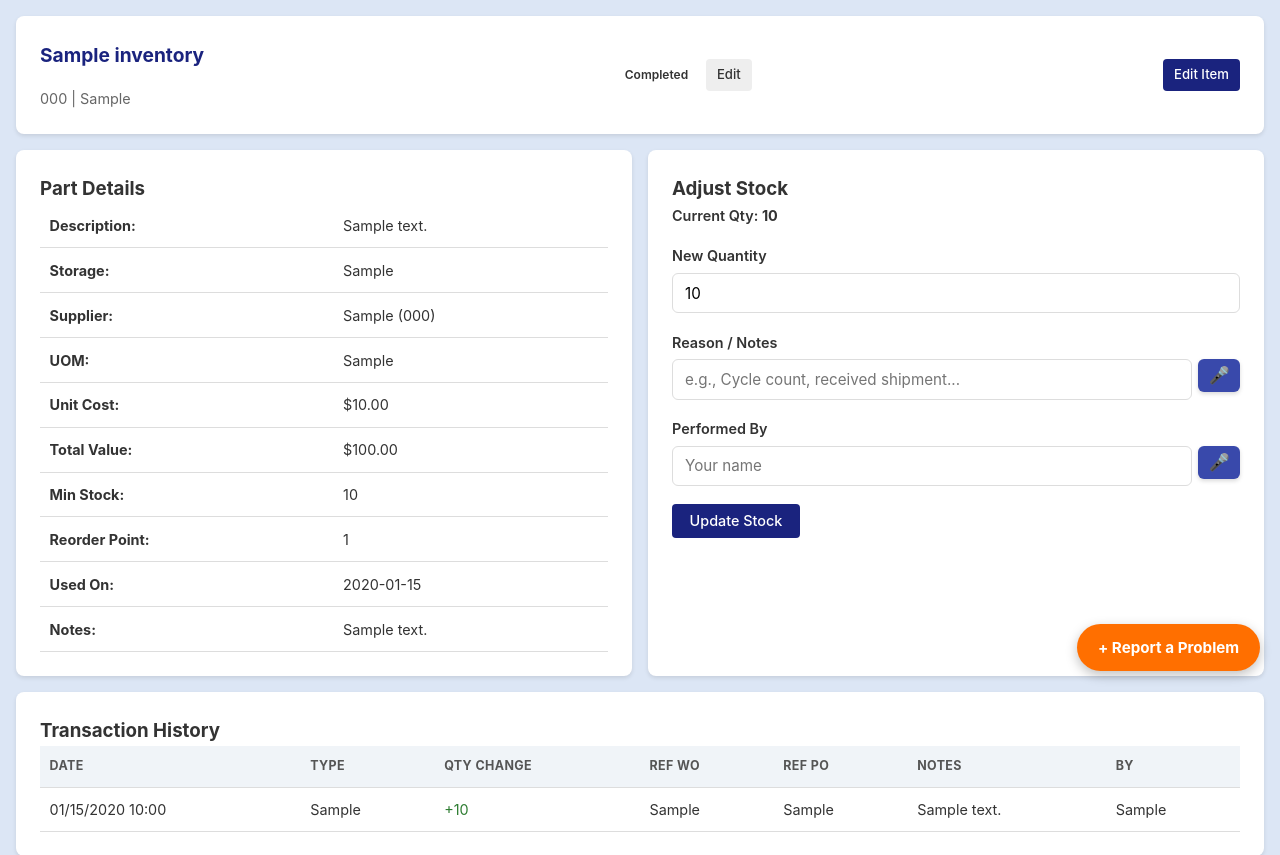
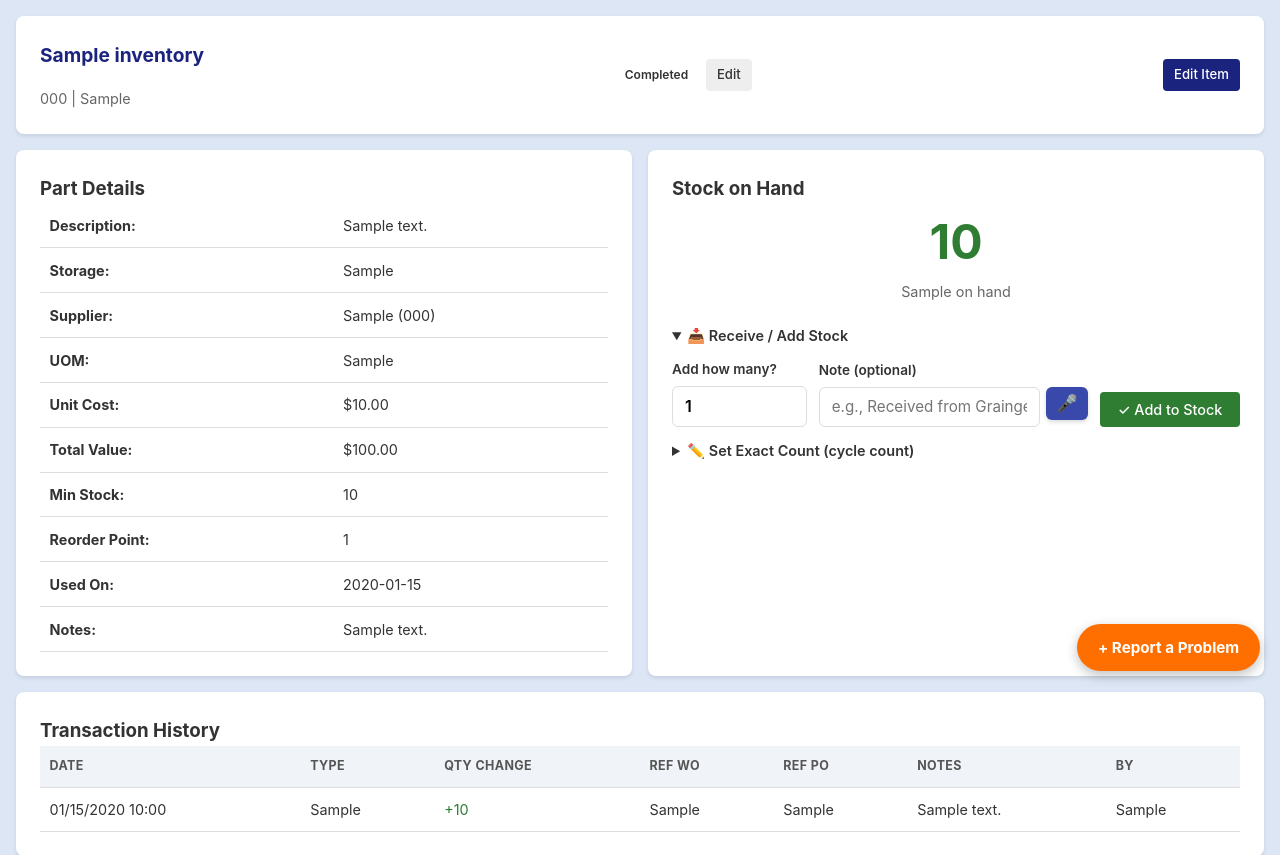
Before and after one commit to 1234zahradnik/rivets-mms, a Flask app: page /inventory/1 in a window 1280 px wide. Shown: the part 109-964 px from the top of the page. Run offline with Flask 3, Linux system fonts and the light colour scheme; a user stored in the database is signed in; tables that the repository leaves empty hold one stand-in row (values such as "Sample post").

Commit message:
Better inventory detail, assigned-to dropdown, machine criticality/install date fields

```diff
--- a/app.py
+++ b/app.py
@@ -537,10 +537,11 @@ def wo_detail(id):
         except (json.JSONDecodeError, ValueError):
             pass
 
-    comments = WOComment.query.filter_by(wo_id=id).order_by(WOComment.created_at).all()
+    comments  = WOComment.query.filter_by(wo_id=id).order_by(WOComment.created_at).all()
+    tech_users = cq(User).filter(User.is_active == True).order_by(User.display_name).all()
     return render_template('wo_detail.html', wo=wo,
                            inventory=inventory, parts_used_detail=parts_used_detail,
-                           comments=comments)
+                           comments=comments, tech_users=tech_users)
 
 
 @app.route('/work-orders/<int:id>/update', methods=['POST'])
--- a/templates/inventory_detail.html
+++ b/templates/inventory_detail.html
@@ -34,26 +34,63 @@
 </div>
 
 <div class="card">
-<h3>Adjust Stock</h3>
-<form method="post" action="{{ url_for('inventory_adjust', id=item.id) }}">
-<div class="form-group">
-<label>Current Qty: <strong>{{ item.quantity_on_hand }}</strong></label>
+<h3>Stock on Hand</h3>
+
+<div style="text-align:center;margin-bottom:1.25rem;">
+<div style="font-size:3rem;font-weight:700;color:{% if item.is_low_stock %}var(--danger){% elif item.quantity_on_hand == 0 %}#999{% else %}var(--success){% endif %};">
+  {{ item.quantity_on_hand }}
 </div>
-<div class="form-group">
-<label>New Quantity</label>
-<input type="number" name="quantity" value="{{ item.quantity_on_hand }}" min="0">
+<div style="color:#666;font-size:0.9rem;">{{ item.unit_of_measure }} on hand</div>
+{% if item.is_low_stock %}
+<div style="margin-top:0.5rem;padding:0.4rem 0.75rem;background:#ffebee;color:#c62828;border-radius:6px;font-size:0.85rem;font-weight:600;">
+  ⚠️ Below minimum ({{ item.min_stock_level }}) — time to reorder
 </div>
-<div class="form-group">
-<label>Reason / Notes</label>
-<input type="text" name="notes" placeholder="e.g., Cycle count, received shipment...">
+{% endif %}
 </div>
-<div class="form-group">
-<label>Performed By</label>
-<input type="text" name="performed_by" placeholder="Your name">
+
+<details open>
+<summary style="cursor:pointer;font-weight:600;font-size:0.9rem;margin-bottom:0.75rem;user-select:none;">📥 Receive / Add Stock</summary>
+<form method="post" action="{{ url_for('inventory_adjust', id=item.id) }}" style="margin-top:0.5rem;">
+<input type="hidden" name="notes" value="Stock received">
+<div style="display:flex;gap:0.75rem;align-items:flex-end;flex-wrap:wrap;">
+<div class="form-group" style="margin-bottom:0;flex:1;min-width:80px;">
+<label style="font-size:0.85rem;">Add how many?</label>
+<input type="number" id="receive-qty" value="1" min="1" style="font-size:1rem;font-weight:600;">
 </div>
-<button type="submit" class="btn btn-primary">Update Stock</button>
+<div class="form-group" style="margin-bottom:0;flex:2;min-width:120px;">
+<label style="font-size:0.85rem;">Note (optional)</label>
+<input type="text" name="notes" placeholder="e.g., Received from Grainger">
+</div>
+<button type="submit" class="btn btn-success" onclick="setReceive()" style="white-space:nowrap;">✓ Add to Stock</button>
+</div>
+<input type="hidden" name="quantity" id="receive-final" value="{{ item.quantity_on_hand + 1 }}">
 </form>
+</details>
+
+<details style="margin-top:0.75rem;">
+<summary style="cursor:pointer;font-weight:600;font-size:0.9rem;margin-bottom:0.75rem;user-select:none;">✏️ Set Exact Count (cycle count)</summary>
+<form method="post" action="{{ url_for('inventory_adjust', id=item.id) }}" style="margin-top:0.5rem;">
+<div style="display:flex;gap:0.75rem;align-items:flex-end;flex-wrap:wrap;">
+<div class="form-group" style="margin-bottom:0;flex:1;min-width:80px;">
+<label style="font-size:0.85rem;">Actual count on shelf</label>
+<input type="number" name="quantity" value="{{ item.quantity_on_hand }}" min="0" style="font-size:1rem;font-weight:600;">
 </div>
+<button type="submit" class="btn btn-primary" style="white-space:nowrap;">Update Count</button>
+</div>
+<input type="hidden" name="notes" value="Cycle count adjustment">
+</form>
+</details>
+</div>
+
+{% block extra_js %}
+<script>
+function setReceive(){
+  var qty = parseInt(document.getElementById('receive-qty').value) || 1;
+  document.getElementById('receive-final').value = {{ item.quantity_on_hand }} + qty;
+}
+document.getElementById('receive-qty').addEventListener('input', setReceive);
+</script>
+{% endblock %}
 </div>
 
 <div class="card">
```
Also changed, not shown: templates/machine_form.html (+16 -0 lines), templates/wo_detail.html (+8 -1 lines).
